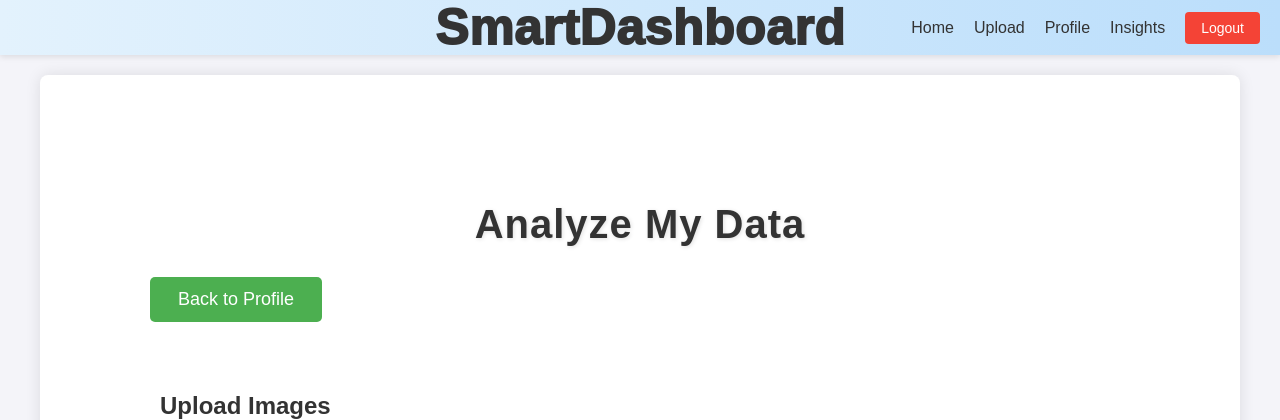
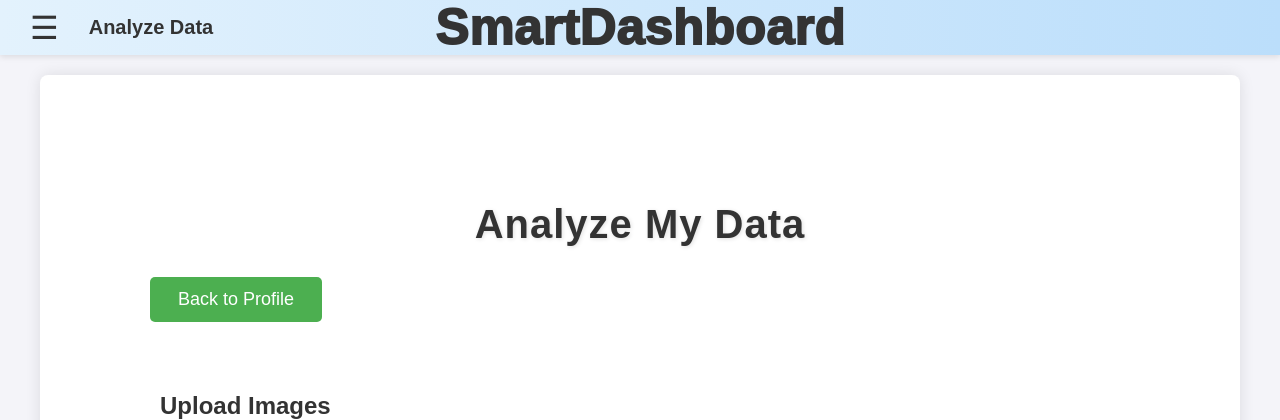
Before and after one commit to BenZehavi423/smart-dashboard, a Flask app: page /analyze_data in a window 1280 px wide. Shown: the top 420 px of the page. Run offline with Flask 3, Linux system fonts and the light colour scheme; the visitor is signed in with stand-in values (Sample User, id 1); a database or web service that is not in the repository returns one stand-in record (values such as "Sample title").

Commit message:
dropdown menu

```diff
--- a/website/web/static/style.css
+++ b/website/web/static/style.css
@@ -223,10 +223,11 @@ h1 {
     font-size: 50px;
 }
 
-.navbar-right {
+.navbar-left {
     display: flex;
     align-items: center;
-    margin-left: 0; /* keep menu aligned to the left */
+    margin-left: 0;
+    height: 100%;
 }
 
 /* Back to Home button on auth pages */
@@ -248,8 +249,8 @@ h1 {
     display: block;
 }
 
-.navbar-right a {
-    margin-left: 20px;
+.navbar-left a {
+    margin-left: 10px;
     color: #333;
     font-weight: 500;
     text-decoration: none;
@@ -257,11 +258,11 @@ h1 {
     transition: color 0.2s ease;
 }
 
-.navbar-right a:hover {
+.navbar-left a:hover {
     color: #1769aa;
 }
 
-.navbar-right .button.red {
+.navbar-left .button.red {
     padding: 8px 16px;
     font-size: 14px;
     border-radius: 4px;
@@ -270,8 +271,89 @@ h1 {
     margin-left: 20px;
 }
 
-.navbar-right .button.red:hover {
+.navbar-left .button.red:hover {
     background-color: #d32f2f;
+}
+
+/* ===== Navbar Dropdown ===== */
+
+.navbar-left .dropdown {
+    position: relative;
+    display: flex;
+    align-items: center;
+    height: 100%;
+}
+
+.navbar-left .dropbtn {
+    background: transparent;
+    border: none;
+    color: #333;
+    font-weight: 500;
+    font-size: xx-large;
+    cursor: pointer;
+    padding: 0 10px;
+    display: flex;
+    align-items: center;
+    height: 100%;
+}
+
+.navbar-left .dropbtn:hover {
+    color: #1769aa;
+}
+
+.navbar-left .dropdown-content {
+    display: none;
+    position: absolute;
+    left: 0; /* align menu with button on the left */
+    margin-top: 8px;
+    background: #ffffff;
+    min-width: 220px;
+    border-radius: 8px;
+    box-shadow: 0 8px 20px rgba(0, 0, 0, 0.12);
+    overflow: hidden;
+    z-index: 1100;
+}
+
+.navbar-left .dropdown-content a {
+    display: block;
+    padding: 10px 16px;
+    color: #333;
+    text-decoration: none;
+    font-size: 20px;
+}
+
+.navbar-left .dropdown-content a + a {
+    border-top: 1px solid #eef2ff;
+}
+
+.navbar-left .dropdown-content a:hover {
+    background: #f6f9ff;
+    color: #1769aa;
+}
+
+.navbar-left .dropdown.open .dropdown-content {
+    display: block;
+}
+
+.nav-current {
+    font-weight: 600;
+    font-size: 20px;
+    margin-left: 10px;
+}
+
+.navbar-left .dropdown-content .button.red {
+    background: transparent;
+    color: #e53935;
+    display: block;
+    border-radius: 0;
+    font-size: 20px;
+    width: auto;
+    text-align: left;
+    margin-left: 10px;
+}
+
+.navbar-left .dropdown-content .button.red:hover {
+    background: #fdecea;
 }
 
 /* ===== HOME PAGE (hero + features) ===== */
--- a/website/web/templates/base.html
+++ b/website/web/templates/base.html
@@ -26,22 +26,56 @@
           </span>
           <span>Back to Home</span>
         </a>
+      {% elif session.username %}
+        {% set current_page_label = '' %}
+        {% if request.endpoint == 'views.profile' %}{% set current_page_label = 'My Profile' %}
+        {% elif request.endpoint == 'views.upload_files' %}{% set current_page_label = 'Upload Files' %}
+        {% elif request.endpoint == 'views.edit_plots' %}{% set current_page_label = 'Edit Plots' %}
+        {% elif request.endpoint == 'views.analyze_data' %}{% set current_page_label = 'Analyze Data' %}
+        {% elif request.endpoint == 'views.businesses_search' %}{% set current_page_label = 'Businesses Search' %}
+        {% elif request.endpoint == 'views.new_business' %}{% set current_page_label = 'New Business' %}
+        {% elif request.endpoint == 'views.help_center' %}{% set current_page_label = 'Help Center' %}
+        {% endif %}
+        <div class="dropdown" id="mainMenuDropdown">
+          <button class="dropbtn" id="menuToggleBtn" aria-label="Menu" aria-haspopup="true" aria-expanded="false">&#9776;</button>
+          <span class="nav-current">{{ current_page_label }}</span>
+          <div class="dropdown-content" role="menu">
+            <a href="{{ url_for('views.user_profile') }}">My Profile</a>
+            <a href="{{ url_for('views.businesses_search') }}">Businesses Search</a>
+            <a href="{{ url_for('views.new_business') }}">New Business</a>
+            <a href="{{ url_for('views.help_center') }}">Help Center</a>
+            <a href="{{ url_for('auth.logout') }}" class="button red">Log Out</a>
+          </div>
+        </div>
       {% endif %}
     </div>
     <div class="navbar-center">SmartDashboard</div>
-    <div class="navbar-right">
-      <a href="{{ url_for('views.home') }}">Home</a>
-      {% if session.username %}
-        <a href="{{ url_for('views.upload_files') }}">Upload</a>
-        <a href="{{ url_for('views.profile') }}">Profile</a>
-        <a href="{{ url_for('views.analyze_data') }}">Insights</a>
-        <a href="{{ url_for('auth.logout') }}" class="button red">Logout</a>
-      {% else %}
-        <a href="{{ url_for('auth.login') }}">Login</a>
-        <a href="{{ url_for('auth.register') }}">Register</a>
-      {% endif %}
-    </div>
   </nav>
+
+  <script>
+    (function() {
+      var dropdown = document.getElementById('mainMenuDropdown');
+      var toggleBtn = document.getElementById('menuToggleBtn');
+      if (!dropdown || !toggleBtn) return;
+
+      function closeMenu() {
+        dropdown.classList.remove('open');
+        toggleBtn.setAttribute('aria-expanded', 'false');
+      }
+
+      toggleBtn.addEventListener('click', function(e) {
+        e.stopPropagation();
+        var isOpen = dropdown.classList.toggle('open');
+        toggleBtn.setAttribute('aria-expanded', isOpen ? 'true' : 'false');
+      });
+
+      document.addEventListener('click', function(e) {
+        if (!dropdown.contains(e.target)) {
+          closeMenu();
+        }
+      });
+    })();
+  </script>
 
   <!-- Flash Messages -->
   {% with messages = get_flashed_messages(with_categories=true) %}
```
